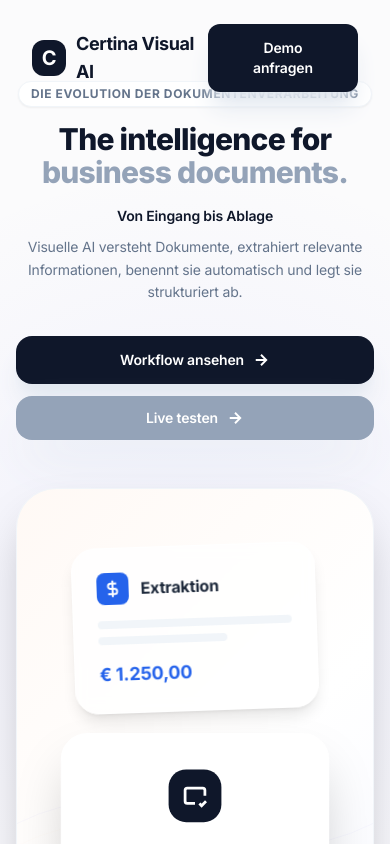
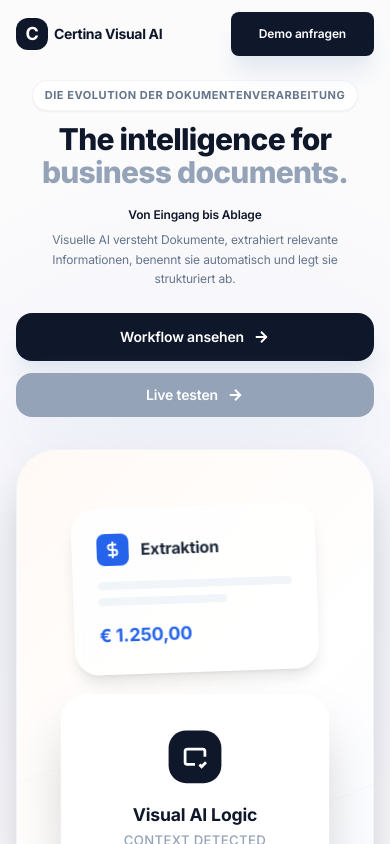
Before and after one commit to mrgecis/Document-Tool, a React (Vite) app: page / in a window 390 px wide. Shown: the top 844 px of the page. Built offline with nearby package versions, Linux system fonts and the light colour scheme.

Commit message:
Optimize Navbar and Hero Badge for mobile - reduce sizes and spacing

```diff
--- a/App.tsx
+++ b/App.tsx
@@ -47,11 +47,11 @@
   }, []);
 
   return (
-    <nav className={`fixed top-0 left-0 right-0 z-50 transition-all duration-500 ${scrolled ? 'glass py-4 border-b border-slate-100' : 'bg-transparent py-6'}`}>
-      <div className="container mx-auto px-8 flex items-center justify-between">
-        <div className="flex items-center gap-2.5 group cursor-pointer">
-          <div className="w-9 h-9 bg-slate-900 rounded-xl flex items-center justify-center text-white font-bold text-xl group-hover:bg-indigo-600 transition-colors">C</div>
-          <span className="text-lg font-bold tracking-tight text-slate-900">Certina Visual AI</span>
+    <nav className={`fixed top-0 left-0 right-0 z-50 transition-all duration-500 ${scrolled ? 'glass py-3 md:py-4 border-b border-slate-100' : 'bg-transparent py-3 md:py-6'}`}>
+      <div className="container mx-auto px-4 md:px-8 flex items-center justify-between gap-2">
+        <div className="flex items-center gap-1.5 md:gap-2.5 group cursor-pointer">
+          <div className="w-8 md:w-9 h-8 md:h-9 bg-slate-900 rounded-xl flex items-center justify-center text-white font-bold text-lg md:text-xl group-hover:bg-indigo-600 transition-colors shrink-0">C</div>
+          <span className="text-sm md:text-lg font-bold tracking-tight text-slate-900 whitespace-nowrap">Certina Visual AI</span>
         </div>
         <div className="hidden lg:flex items-center gap-10 text-[14px] font-semibold text-slate-500">
             <a href="#start" className="hover:text-indigo-600 transition-colors">Testen</a>
@@ -60,9 +60,7 @@
             <a href="#lösung" className="hover:text-indigo-600 transition-colors">Visual AI</a>
             <a href="#pricing" className="hover:text-indigo-600 transition-colors">Pricing</a>
         </div>
-        <div className="flex items-center gap-4">
-          <Button variant="primary" className="text-sm py-2.5 px-6 rounded-xl" onClick={onOpenContact}>Demo anfragen</Button>
-        </div>
+        <Button variant="primary" className="text-xs md:text-sm py-2 md:py-2.5 px-4 md:px-6 rounded-lg md:rounded-xl whitespace-nowrap" onClick={onOpenContact}>Demo anfragen</Button>
       </div>
     </nav>
   );
@@ -71,13 +69,13 @@
 const Hero = () => (
   <section className="relative pt-20 md:pt-44 pb-16 md:pb-32 overflow-hidden hero-glow">
     <div className="container mx-auto px-4 md:px-8">
-      <div className="max-w-4xl mx-auto text-center mb-12 md:mb-20 reveal">
-        <Badge className="mb-4 md:mb-6 bg-indigo-50/50 text-indigo-700 border-indigo-100 uppercase tracking-wider text-xs md:text-sm">Die Evolution der Dokumentenverarbeitung</Badge>
-        <h1 className="text-3xl md:text-6xl lg:text-7xl font-extrabold text-slate-900 leading-[1.1] md:leading-[1.05] tracking-tight mb-4 md:mb-8">
-          The intelligence for <br/><span className="text-slate-400">business documents.</span>
+      <div className="max-w-4xl mx-auto text-center mb-8 md:mb-12 lg:mb-20 reveal">
+        <Badge className="mb-3 md:mb-4 lg:mb-6 bg-indigo-50/50 text-indigo-700 border-indigo-100 uppercase tracking-wider text-[10px] md:text-xs lg:text-sm px-3 py-1.5 md:px-4 md:py-2 inline-block">Die Evolution der Dokumentenverarbeitung</Badge>
+        <h1 className="text-3xl md:text-5xl lg:text-7xl font-extrabold text-slate-900 leading-[1.1] md:leading-[1.05] tracking-tight mb-4 md:mb-6 lg:mb-8">
+          The intelligence for <br className="block md:inline"/><span className="text-slate-400">business documents.</span>
         </h1>
-        <p className="text-sm md:text-lg lg:text-xl text-slate-500 mb-8 md:mb-12 max-w-2xl mx-auto leading-relaxed">
-          <span className="block text-slate-900 font-semibold mb-2 md:mb-3">Von Eingang bis Ablage</span>
+        <p className="text-xs sm:text-sm md:text-lg lg:text-xl text-slate-500 mb-6 md:mb-8 lg:mb-12 max-w-2xl mx-auto leading-relaxed px-2">
+          <span className="block text-slate-900 font-semibold mb-1.5 md:mb-2 lg:mb-3">Von Eingang bis Ablage</span>
           Visuelle AI versteht Dokumente, extrahiert relevante Informationen, <br className="hidden md:block"/>
           benennt sie automatisch und legt sie strukturiert ab.
         </p>
```
